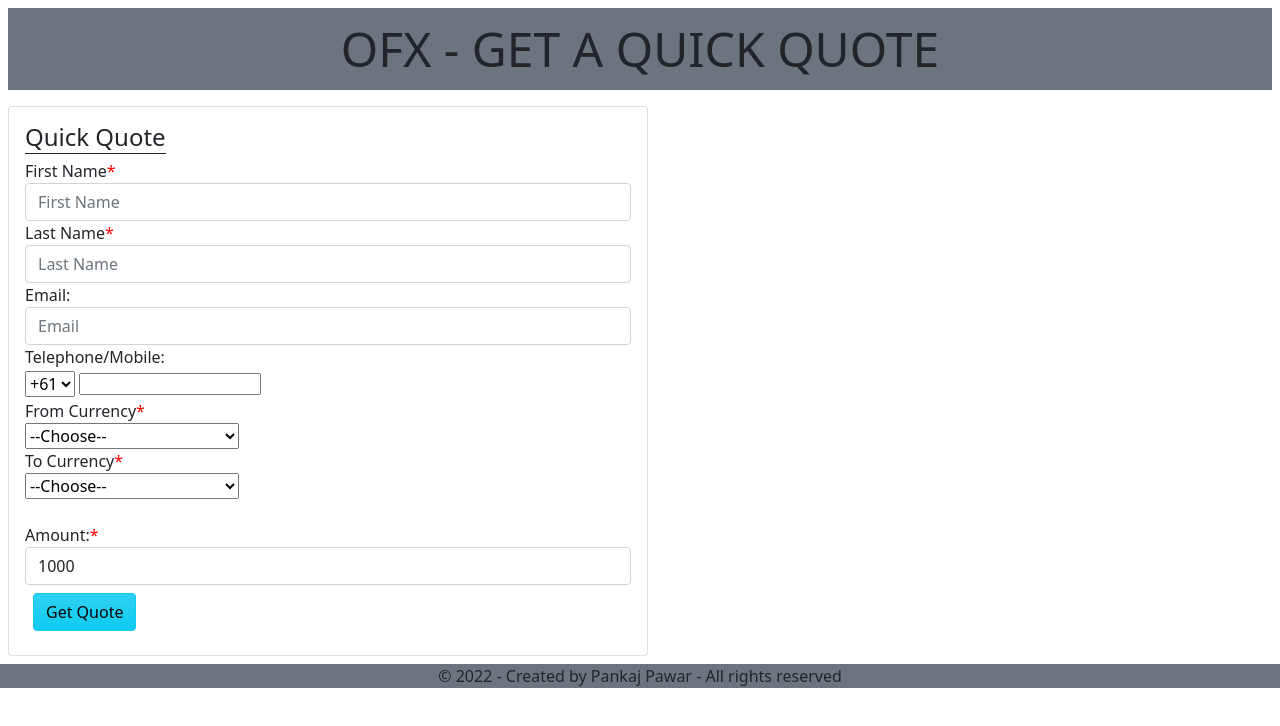
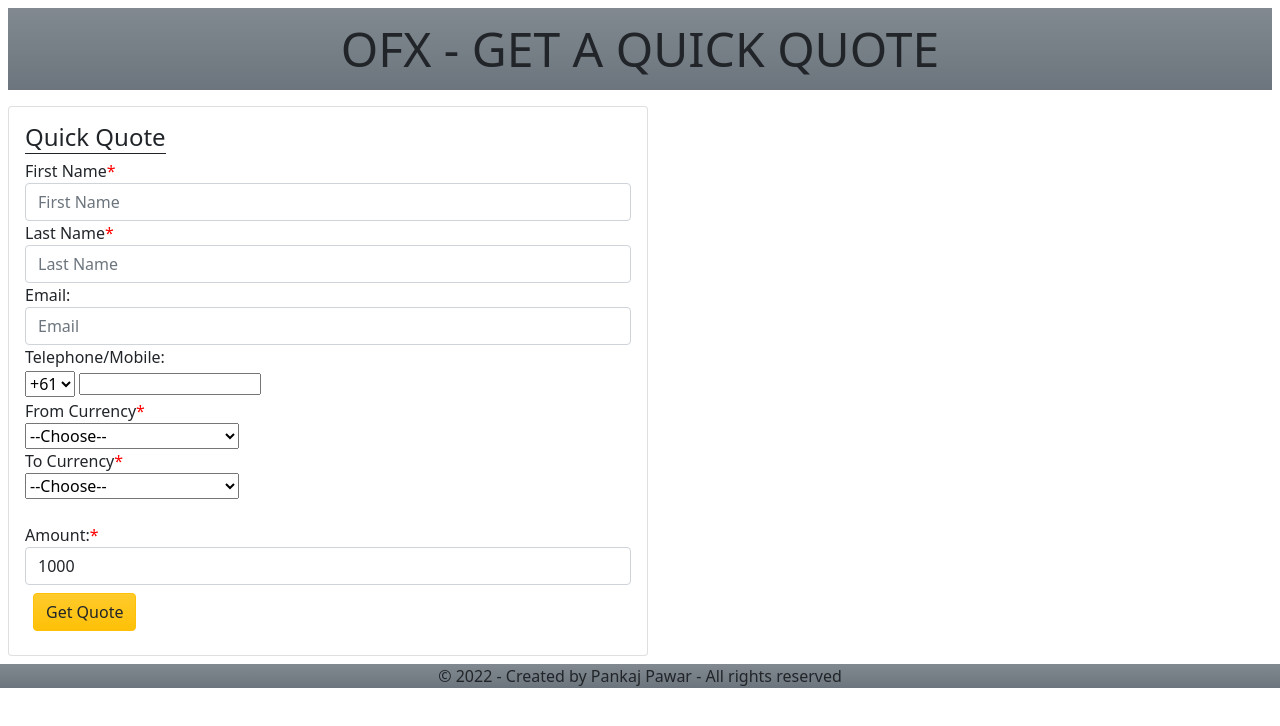
Before and after one commit to pankajpawar2/Currency_Conersion_Quote, a React (Create React App) app: page / in a window 1280 px wide. Shown: the top 726 px of the page. Built offline with nearby package versions, Linux system fonts and the light colour scheme.

Commit message:
Added new bootstrap classes for form button and background color

```diff
--- a/src/components/Footer.js
+++ b/src/components/Footer.js
@@ -2,7 +2,7 @@
 import "../App.css";
 export default function () {
   return (
-    <div className="w-20 display-8 bg-secondary text-dark">
+    <div className="w-20 display-8 bg-secondary text-dark bg-gradient">
       <p className="font-weight-bold text-center">
         © 2022 - Created by Pankaj Pawar - All rights reserved
       </p>
--- a/src/components/Header.js
+++ b/src/components/Header.js
@@ -1,7 +1,7 @@
 import React from "react";
 export default function Header() {
   return (
-    <nav className="w-80 m-lg-2 p-1 display-5 bg-secondary text-dark">
+    <nav className="w-80 m-lg-2 p-1 display-5 bg-secondary text-dark bg-gradient">
       <p className="font-weight-bold text-center m-2">
         OFX - GET A QUICK QUOTE
       </p>
--- a/src/components/QuoteForm.js
+++ b/src/components/QuoteForm.js
@@ -205,7 +205,9 @@
               />
             </div>
 
-            <button className="btn btn-info bg-gradient m-2">Get Quote</button>
+            <button className="btn btn-warning text-dark bg-gradient m-2">
+              Get Quote
+            </button>
           </form>
         </div>
       </div>
--- a/src/components/QuotePrice.js
+++ b/src/components/QuotePrice.js
@@ -34,7 +34,7 @@
         <button
           onClick={refreshPage}
           type="button"
-          className="btn btn-info bg-gradient"
+          className="btn btn-warning text-dark bg-gradient"
         >
           START NEW QUOTE
         </button>
```
